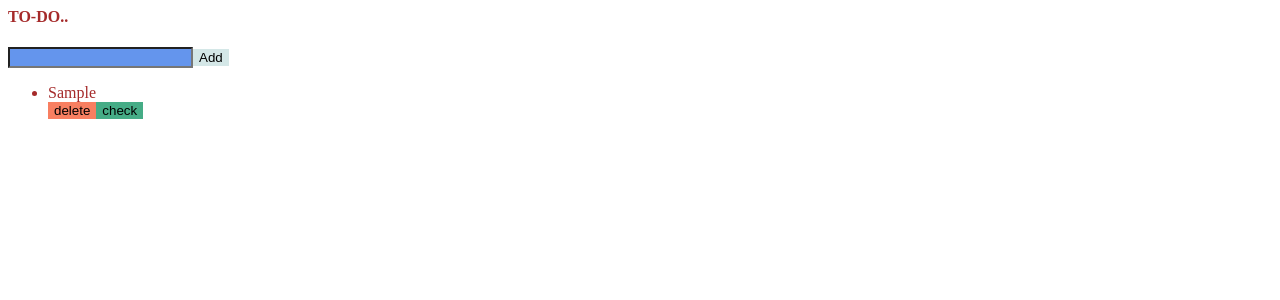
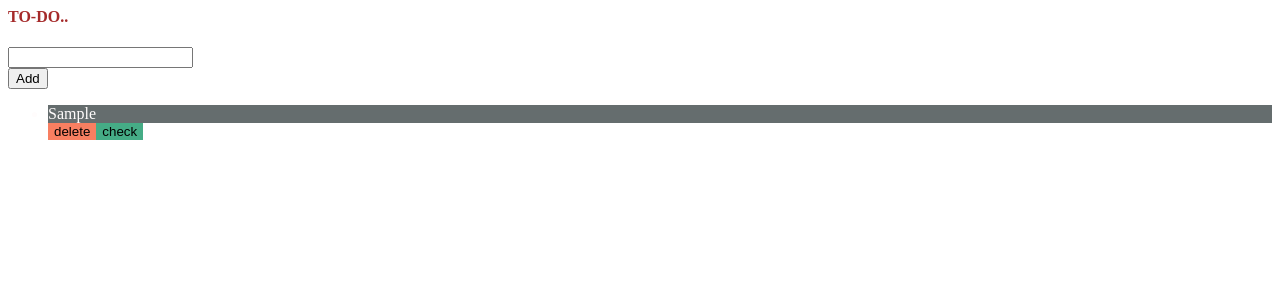
Before and after one commit to bhagyashreept/react-TodoNew, a React (Create React App) app: page / in a window 1280 px wide. Both pictures are taken after typing "Sample" into the empty fields and a click on the button "Add". Shown: the top 300 px of the page. Built offline with nearby package versions, Linux system fonts and the light colour scheme.

Commit message:
2 files modified

```diff
--- a/src/components/Form.js
+++ b/src/components/Form.js
@@ -20,8 +20,10 @@ const Form = ({ setInputText, setTodos, todos, inputText }) => {
   return (
     <>
       <div>
-        <input type="text" className="textCss" value={inputText} onChange={getNameHandler}></input>
-        <button className="AddButton" onClick={submitHandler}>
+        <input type="text" value={inputText} onChange={getNameHandler}></input>
+      </div>
+      <div>
+        <button className="button" onClick={submitHandler}>
           Add
         </button>
       </div>
--- a/src/components/Todo.css
+++ b/src/components/Todo.css
@@ -1,5 +1,6 @@
 .todo-item {
-  color: brown;
+  color: rgb(255, 252, 252);
+  background-color: rgb(101, 109, 110);
 }
 
 .completed {
@@ -38,8 +39,8 @@
   background-color: rgb(212, 231, 231);
 }
 
-.AddButtonMedia @media (min-width: 768px) {
+@media only screen and (max-width: 200px) {
   .button {
-    width: auto;
+    width: 100%;
   }
 }
```
